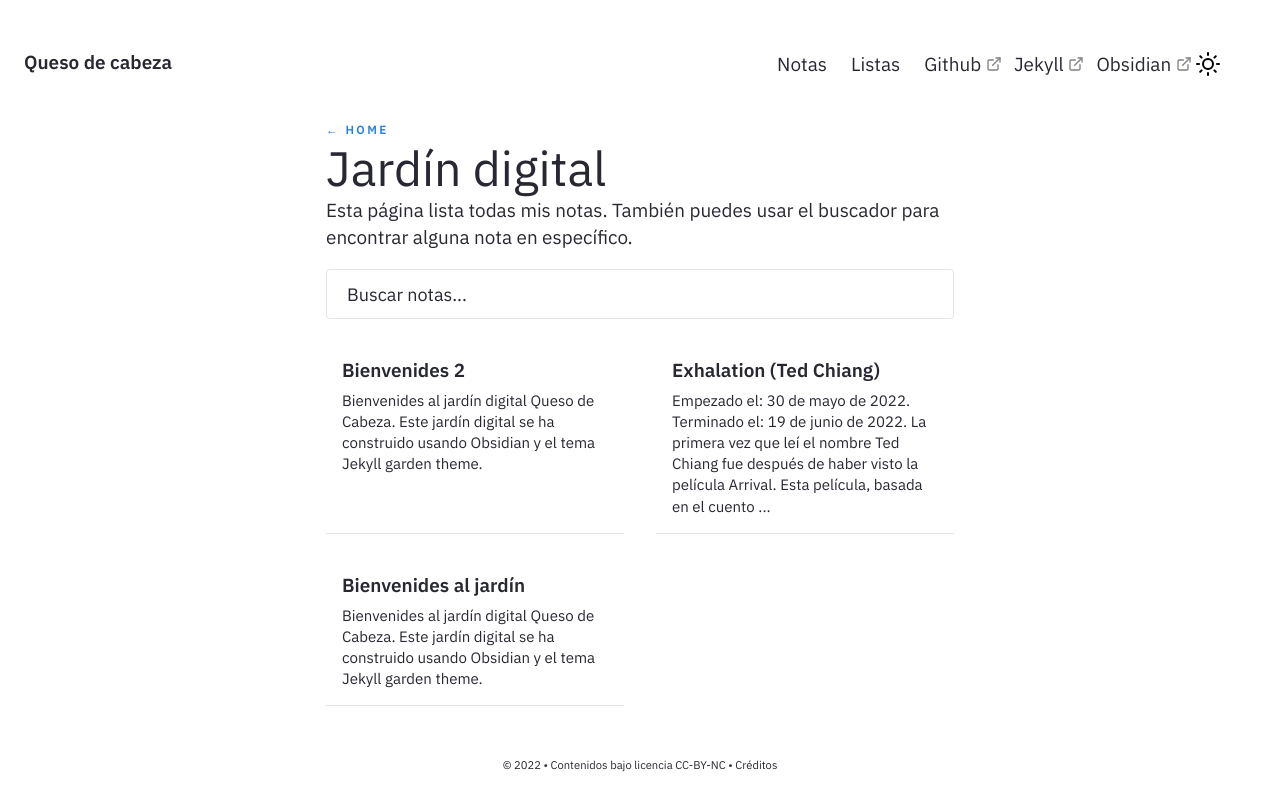
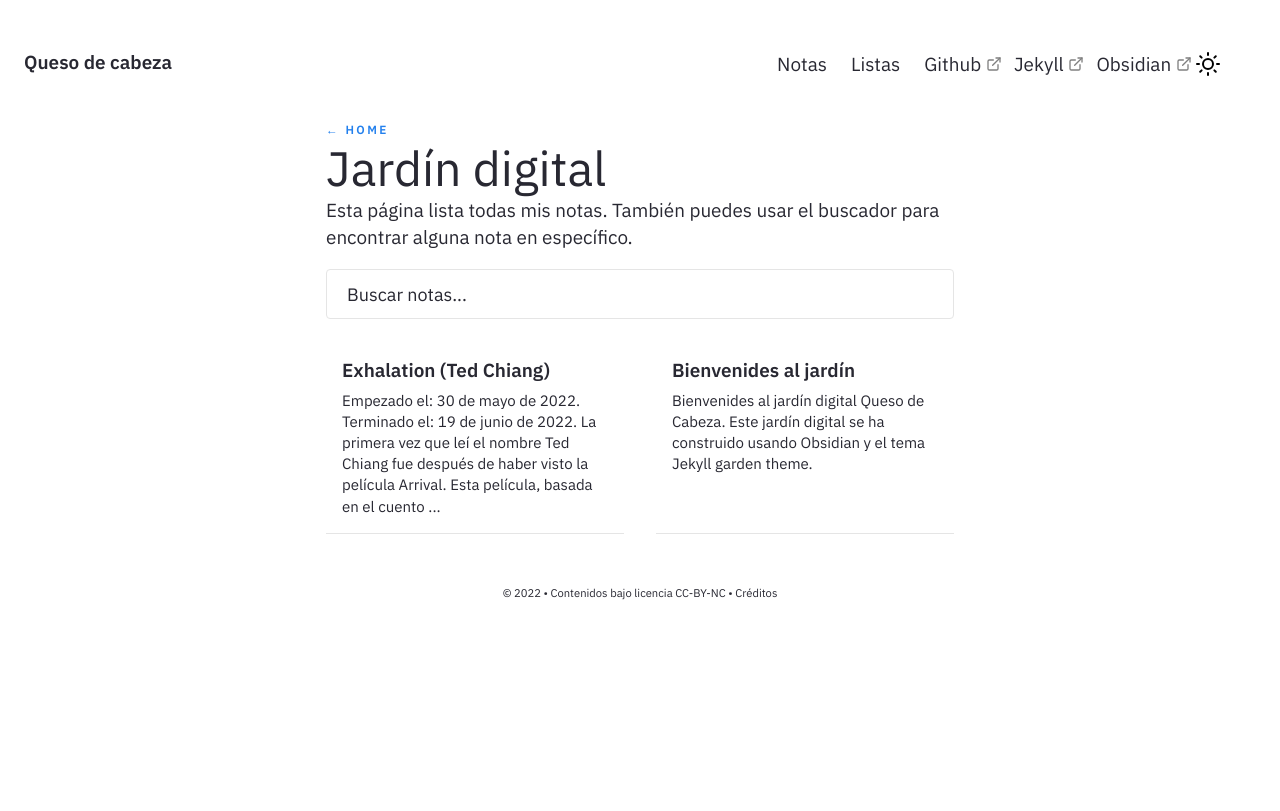
Before and after one commit to synthbiont/quesodecabeza, a Jekyll site: the page built from pages/notes.md, in a window 1280 px wide. Shown: the top 811 px of the page. Built offline with Jekyll 4.4.1, drawn with Linux system fonts in a browser that asks for light colours.

```diff
--- a/_notes/Public/Bienvenides 2.md
+++ /dev/null
@@ -1,7 +0,0 @@
----
-title : Bienvenides 2
-feed: show
-date : 26-06-2022
----
-
-Bienvenides al jardín digital Queso de Cabeza. Este jardín digital se ha construido usando Obsidian y el tema Jekyll garden theme.
```
Also changed, not shown: _notes/Public/Bienvenides al jardín.md (+2 -2 lines), _notes/Public/Hidden Note.md (+1 -1 lines), _notes/Public/Libros/Biblioteca.md (added, +9 -0 lines), _notes/Public/Libros/Exhalation - Ted Chiang.md (renamed from _notes/Public/Exhalation - Ted Chiang.md, +2 -2 lines).
